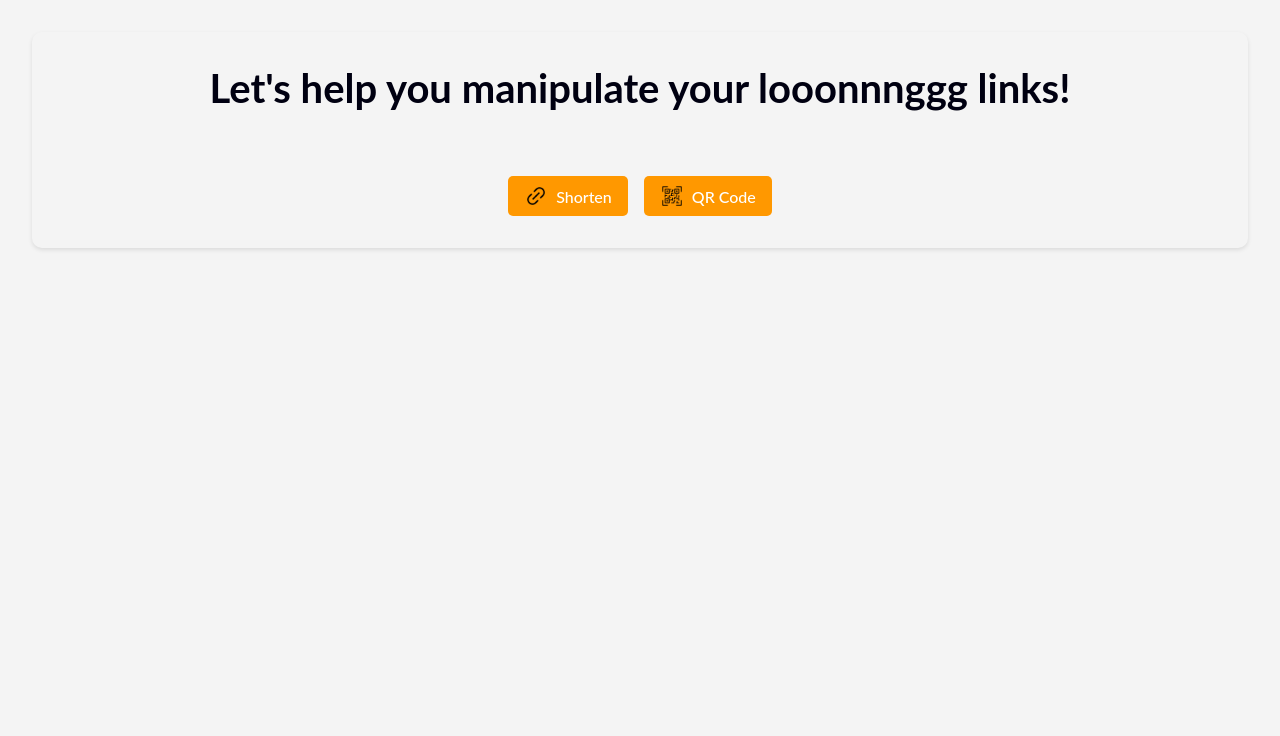
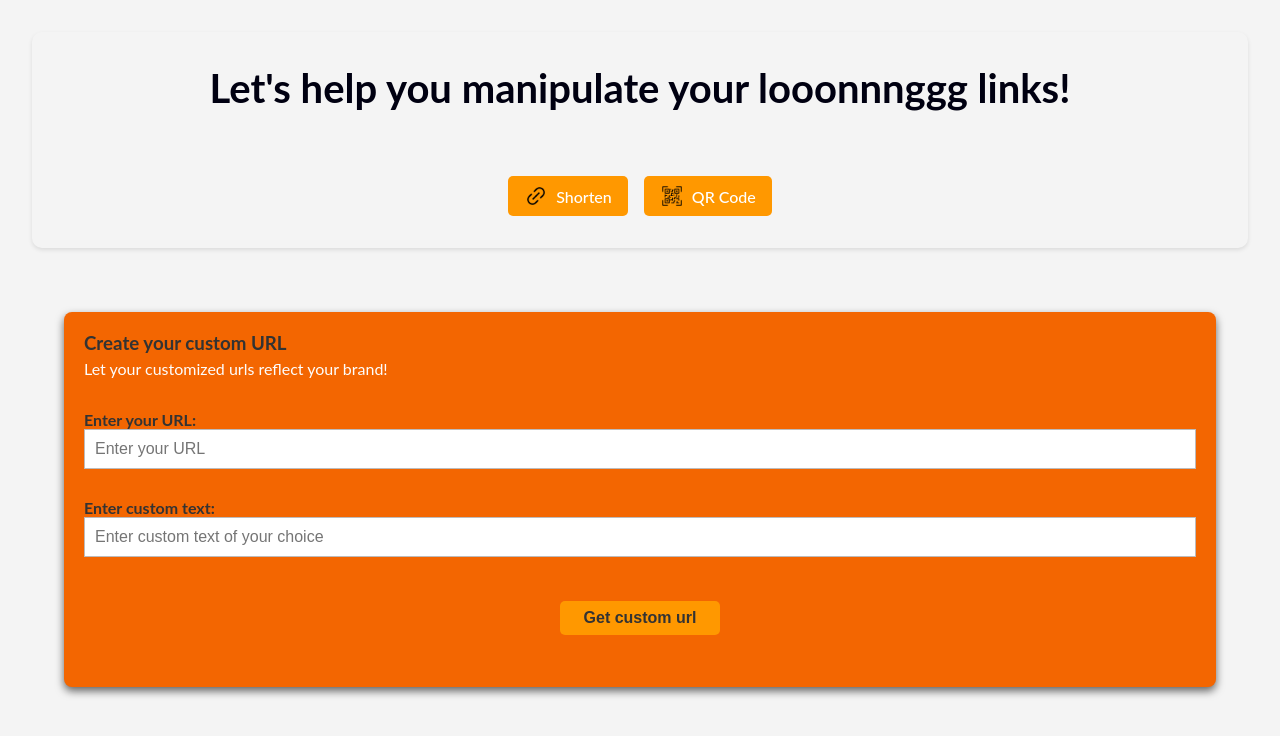
Before and after one commit to Saheedatt/scissors, a Vue app: page /custom-url in a window 1280 px wide. Shown: the top 736 px of the page. Built offline with nearby package versions, Linux system fonts and the light colour scheme; no server answers; sample sign-in values are in the browser's storage.

Commit message:
Created custom url functionality

```diff
--- a/src/components/CustomUrl.vue
+++ b/src/components/CustomUrl.vue
@@ -1,3 +1,168 @@
 <template>
+  <main class="container">
+    <section class="card">
+      <h1>Create your custom URL</h1>
+      <p class="subheading">Let your customized urls reflect your brand!</p>
+      <form @submit.prevent="handleSubmit">
+        <label for="url">Enter your URL:</label>
+        <input v-model="url" placeholder="Enter your URL" required />
+        <label for="customName">Enter custom text:</label>
+        <input
+          v-model="customName"
+          placeholder="Enter custom text of your choice"
+          required
+        />
+        <div class="button">
+          <button type="submit">Get custom url</button>
+        </div>
+      </form>
+      <div v-if="error" class="error" role="alert">
+        <p>{{ error }}</p>
+      </div>
+      <div v-if="shortenedUrl">
+        <p class="result">
+          Custom URL:
+          <a :href="shortenedUrl" target="_blank" class="link">{{
+            shortenedUrl
+          }}</a>
+        </p>
+      </div>
+    </section>
+  </main>
+</template>
 
-</template>
+<script lang="ts">
+import { defineComponent, ref } from "vue";
+import { useFirebase } from "../composables/useFirebase";
+import "../style.css";
+import validator from "validator";
+import { getAuth } from "firebase/auth";
+
+export default defineComponent({
+  setup() {
+    const { shortenUrl, checkCustomNameAvailability } = useFirebase();
+    const url = ref("");
+    const customName = ref("");
+    const shortenedUrl = ref("");
+    const error = ref("");
+
+    const handleSubmit = async () => {
+      const auth = getAuth();
+      const user = auth.currentUser;
+
+      if (!user) {
+        error.value = "Please sign in to create a custom URL.";
+        return;
+      }
+      if (!validator.isURL(url.value)) {
+        error.value = "Please enter a valid URL.";
+        return;
+      }
+      error.value = "";
+
+      try {
+        const isAvailable = await checkCustomNameAvailability(customName.value);
+        if (!isAvailable) {
+          error.value = "Looks like custom name is already taken.";
+          return;
+        }
+        const shortId = await shortenUrl(url.value, user, customName.value);
+        shortenedUrl.value = `${window.location.origin}/${shortId}`;
+      } catch (error) {
+        console.error("Failed to create you a custom URL", error);
+      }
+    };
+
+    return {
+      url,
+      customName,
+      shortenedUrl,
+      handleSubmit,
+      error,
+    };
+  },
+});
+</script>
+<style scoped>
+.container {
+  display: flex;
+  flex-direction: column;
+  justify-content: center;
+  align-items: center;
+  width: 100%;
+}
+.card {
+  background-color: #f36601;
+  border-radius: 8px;
+  box-shadow: 0 4px 8px rgba(0, 0, 0, 0.6);
+  padding: 20px;
+  width: 100%;
+  max-width: 1200px;
+
+  h1 {
+    text-align: left;
+    margin-bottom: 0.3rem;
+    color: #333;
+  }
+  .subheading {
+    text-align: left;
+    color: #fdfdfd;
+  }
+}
+form {
+  display: flex;
+  flex-direction: column;
+  margin-block-start: 2rem;
+
+  .button {
+    display: flex;
+    justify-content: center;
+  }
+}
+label {
+  font-weight: bold;
+  text-align: start;
+  color: #333;
+}
+input {
+  border: 1px solid #bdbbbb;
+  padding: 10px;
+  margin-block-end: 1.8rem;
+  font-size: 1em;
+  width: 100%;
+  height: 40px;
+}
+button {
+  margin-block-start: 1rem;
+  margin-block-end: 2rem;
+  padding: 0.5rem 1rem;
+  background-color: #ff9800;
+  border: none;
+  border-radius: 5px;
+  cursor: pointer;
+  font-size: 1rem;
+  color: #333;
+  width: 10rem;
+  font-weight: 600;
+}
+button:hover {
+  background-color: #f57c00;
+}
+.result {
+  margin-block-end: 1.2rem;
+  font-weight: 700;
+  color: #333;
+  text-align: center;
+}
+.link {
+  color: rgb(0, 0, 255);
+  text-decoration: none;
+  padding-inline-start: 1rem;
+}
+.link:hover {
+  text-decoration: underline;
+}
+.error {
+  color: rgb(179, 0, 0);
+}
+</style>
--- a/src/components/UrlShortener.vue
+++ b/src/components/UrlShortener.vue
@@ -1,10 +1,13 @@
 <template>
-  <div class="container">
+  <main class="container">
     <div class="card">
-      <h2>Shorten Your URL</h2>
+      <h1>Shorten Your URL</h1>
       <form @submit.prevent="handleSubmit">
+        <label for="url">Enter your URL:</label>
         <input v-model="url" placeholder="Enter your URL" required />
+        <div class="button">
         <button type="submit">Snip!</button>
+        </div>
       </form>
       <div v-if="error" class="error">
         <p>{{ error }}</p>
@@ -28,7 +31,7 @@
         >
       </div>
     </div>
-  </div>
+  </main>
 </template>
 
 <script lang="ts">
@@ -93,18 +96,27 @@ export default defineComponent({
   width: 100%;
   max-width: 1200px;
 
-  h2 {
+  h1 {
     text-align: left;
-    margin-bottom: 1.1rem;
-    font-size: 1.8em;
+    margin-block-end: 0.5rem;
+    font-size: 1.8rem;
     color: #333;
   }
 }
 form {
   display: flex;
   flex-direction: column;
-  margin-block-start: 3rem;
-  align-items: center;
+  margin-block-start: 1rem;
+
+  .button {
+    display: flex;
+    justify-content: center;
+  }
+}
+label {
+  font-weight: bold;
+  text-align: start;
+  color: #333;
 }
 input {
   border: 1px solid #bdbbbb;
@@ -116,7 +128,7 @@ input {
 }
 button {
   margin-block-start: 1rem;
-  margin-block-end: 2rem;
+  margin-block-end: 1.2rem;
   padding: 0.5rem 1rem;
   background-color: #ff9800;
   border: none;
--- a/src/composables/useFirebase.ts
+++ b/src/composables/useFirebase.ts
@@ -14,7 +14,7 @@ import { customAlphabet } from "nanoid";
 import validator from "validator";
 
 export function useFirebase() {
-  const shortenUrl = async (url: string, user: User) => {
+  const shortenUrl = async (url: string, user: User, customName?: string) => {
     if (!user || !user.uid) {
       throw new Error("User not authenticated");
     }
@@ -23,11 +23,13 @@ export function useFirebase() {
       throw new Error("Invalid URL");
     }
 
-    // to ensure that short ids are easy to read and highlight i.e. base58.
     const nanoid = customAlphabet(
       "123456789ABCDEFGHJKLMNPQRSTUVWXYZabcdefghijkmnopqrstuvwxyz"
     );
-    const id = nanoid(6);
+    const id = customName || nanoid(6);
+
+    // const id = customName || customAlphabet("123456789ABCDEFGHJKLMNPQRSTUVWXYZabcdefghijkmnopqrstuvwxyz")(6);
+
     try {
       const docRef = await addDoc(collection(db, "new-urls"), {
         shortUrl: id,
@@ -42,6 +44,15 @@ export function useFirebase() {
       console.error("Error adding document: ", event);
       throw event;
     }
+  };
+
+  const checkCustomNameAvailability = async (customName: string) => {
+    const q = query(
+      collection(db, "new-urls"),
+      where("shortUrl", "==", customName)
+    );
+    const querySnapshot = await getDocs(q);
+    return querySnapshot.empty;
   };
 
   const getOriginalUrl = async (shortCode: string) => {
@@ -100,5 +111,11 @@ export function useFirebase() {
     }
   };
 
-  return { shortenUrl, getOriginalUrl, retrieveUserUrls, incrementClickCount };
+  return {
+    shortenUrl,
+    getOriginalUrl,
+    retrieveUserUrls,
+    incrementClickCount,
+    checkCustomNameAvailability,
+  };
 }
```
